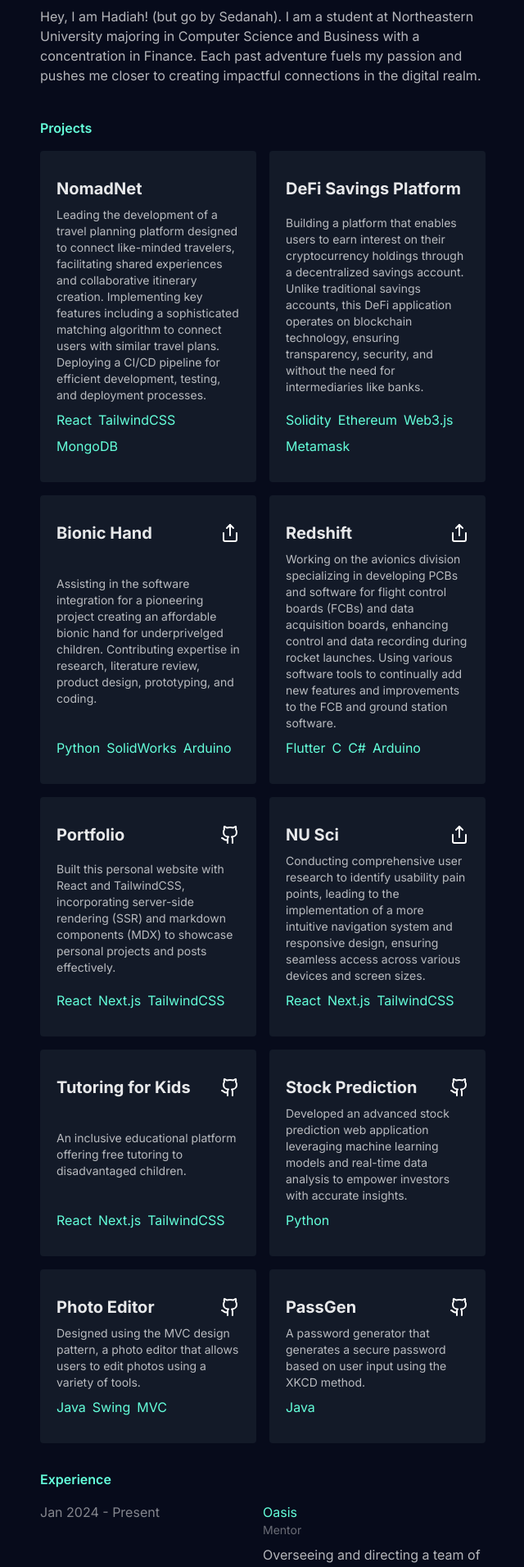
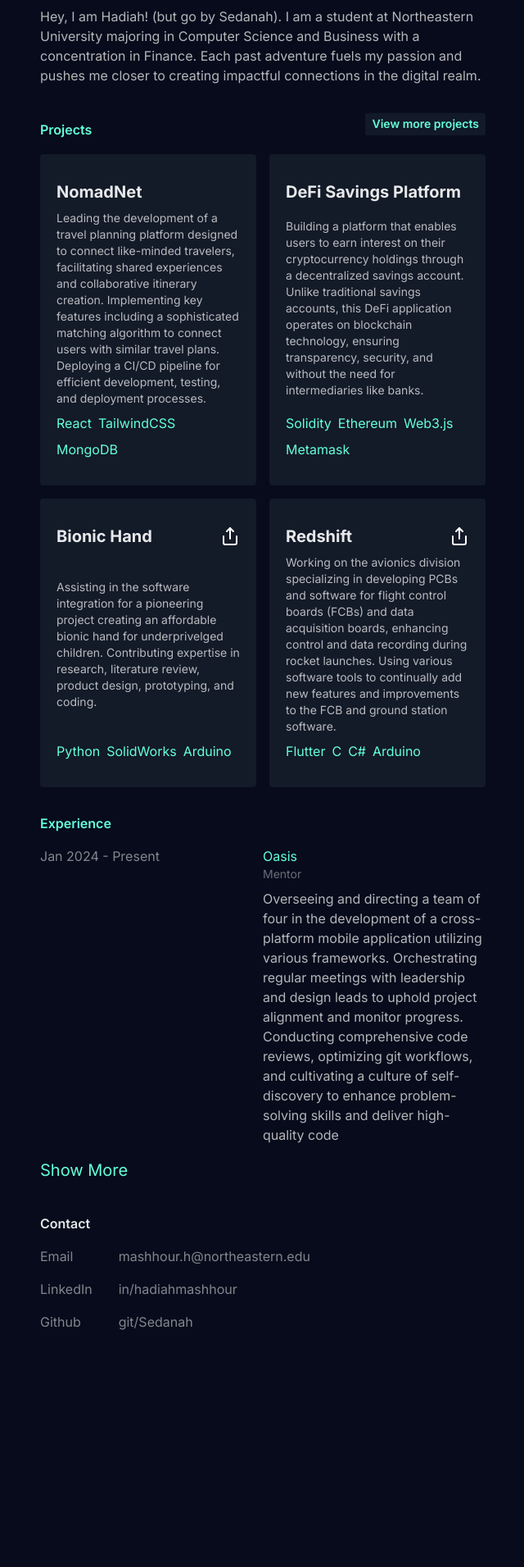
Before and after one commit to Sedanah/final-portfolio, a Next.js app: page / in a window 1280 px wide. Shown: the part 280-2191 px from the top of the page at 82% size, without its empty margins (319-959 px from the left). After the commit the page ends 1992 px from the top, so only its background shows below. Built offline with nearby package versions, Linux system fonts and the light colour scheme.

Commit message:
upd new projects page

```diff
--- a/package.json
+++ b/package.json
@@ -12,7 +12,7 @@
     "@radix-ui/react-icons": "^1.3.0",
     "framer-motion": "^10.18.0",
     "lucide-react": "^0.303.0",
-    "next": "14.0.4",
+    "next": "^14.1.0",
     "next-themes": "^0.2.1",
     "react": "^18",
     "react-dom": "^18",
--- a/src/app/page.js
+++ b/src/app/page.js
@@ -2,7 +2,7 @@
 import Link from "next/link";
 import { TypeAnimation } from "react-type-animation";
 import { useState } from "react";
-import { Github, Share, Linkedin } from "lucide-react";
+import { Github, Share, Linkedin, Link2 } from "lucide-react";
 
 export default function Home() {
   return (
@@ -20,7 +20,7 @@ export default function Home() {
           </Link>
 
           <Link
-            href="/resume.pdf"
+            href="/Resume.pdf"
             className="text-base font-semibold text-white"
           >
             Resume
@@ -67,9 +67,16 @@ export default function Home() {
         </section>
 
         <section className="pb-6 ">
-          <h2 className="mb-4 text-base font-semibold text-[#64ffda]">
-            Projects
-          </h2>
+  <div className="flex justify-between items-center mb-4">
+    <h2 className="text-base font-semibold text-[#64ffda]">Projects</h2>
+    <Link href="/projects">
+      <div className="  text-sm text-[#64ffda] font-semibold bg-[#202a377a] hover:bg-[#14342d] transition duration-300 ease-in-out py-1 px-2 rounded animate-bounce">
+        View more projects
+      </div>
+    </Link>
+  </div>
+
+
 
           <div class="grid grid-cols-1 sm:grid-cols-2 gap-4">
             {projects.map((project, index) => (
@@ -158,54 +165,7 @@ const projects = [
     liveLink: "https://www.aerospacenu.com/redshift",
   },
 
-  {
-    projectName: "Portfolio",
-    description:
-      "Built this personal website with React and TailwindCSS, incorporating server-side rendering (SSR) and markdown components (MDX) to showcase personal projects and posts effectively.",
-    techStack: "React, Next.js, TailwindCSS",
-    githubLink: "https://github.com/Sedanah/final-portfolio",
-    liveLink: "",
-  },
-  {
-    projectName: "NU Sci",
-    description:
-      "Conducting comprehensive user research to identify usability pain points, leading to the implementation of a more intuitive navigation system and responsive design, ensuring seamless access across various devices and screen sizes. ",
-    techStack: "React, Next.js, TailwindCSS",
-    githubLink: "",
-    liveLink: "https://nuscimagazine.com/",
-  },
-  {
-    projectName: "Tutoring for Kids",
-    description:
-      "An inclusive educational platform offering free tutoring to disadvantaged children.",
-    techStack: "React, Next.js, TailwindCSS",
-    githubLink: "www.github.com",
-    liveLink: "",
-  },
-  {
-    projectName: "Stock Prediction",
-    description:
-      "Developed an advanced stock prediction web application leveraging machine learning models and real-time data analysis to empower investors with accurate insights.",
-    techStack: "Python",
-    githubLink: "www.github.com",
-    liveLink: "",
-  },
-  {
-    projectName: "Photo Editor",
-    description:
-      "Designed using the MVC design pattern, a photo editor that allows users to edit photos using a variety of tools.",
-    techStack: "Java, Swing, MVC",
-    githubLink: "www.github.com",
-    liveLink: "",
-  },
-  {
-    projectName: "PassGen",
-    description:
-      "A password generator that generates a secure password based on user input using the XKCD method.",
-    techStack: "Java",
-    githubLink: "https://github.com/Sedanah/XKCD-Password-Generator",
-    liveLink: "",
-  },
+
 ];
 
 export const ProjectCard = ({
@@ -280,7 +240,7 @@ export const ExperienceSection = () => {
           ))}
       <button
         onClick={toggleShowAll}
-        className="text-[#64ffda] animate-bounce text-2xl"
+        className="text-[#64ffda] animate-bounce text-xl"
       >
         {showAll ? "Show Less" : "Show More"}
       </button>
--- a/src/app/projects/page.js
+++ b/src/app/projects/page.js
@@ -1,7 +1,7 @@
 "use client";
 import Link from "next/link";
 import { useState } from "react";
-import { Github, Share, Linkedin } from "lucide-react";
+import { Github, Share, Linkedin , Home} from "lucide-react";
 
 // Define the ProjectCard component
 export const ProjectCard = ({
@@ -126,15 +126,18 @@ const projects = [
 
 ];
 
-// Main Page component
 export default function Page() {
   return (
     <div className="max-w-xl mx-auto">
       <header className="flex justify-between px-4 pt-16 pb-16">
-        <Link href="/#page">
+        <Link href="/page">
            <div className="text-base font-semibold text-white">
 
-           Home
+
+           <Link href="/#page">
+
+            <Home />
+            </Link>
 
            </div>
 
```
Also changed, not shown: 2 other files (tests, documents, lock files or other folders).
